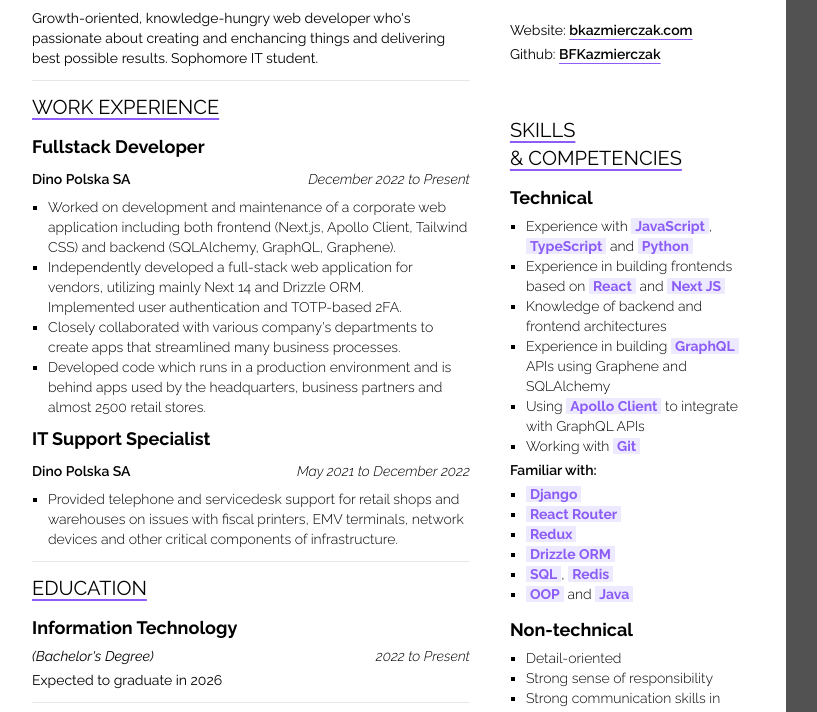
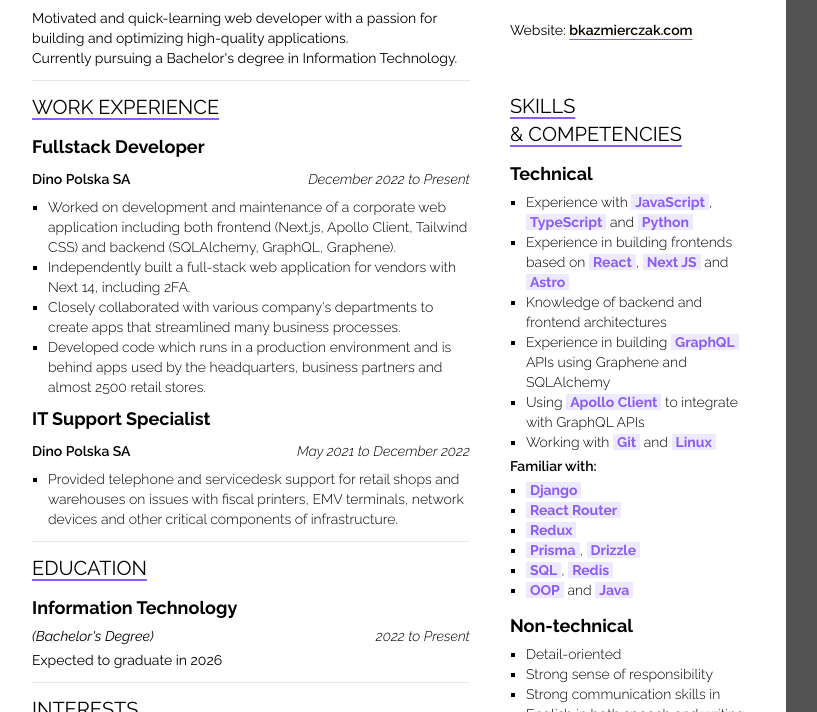
Before and after one commit to BFKazmierczak/resume, a website: page index.html in a window 1280 px wide. Shown: the part 88-800 px from the top of the page, without its empty margins (8-825 px from the left). Drawn offline with Linux system fonts and the light colour scheme.

Commit message:
november 2024 update

```diff
--- a/index.html
+++ b/index.html
@@ -21,9 +21,10 @@
           <span class="raleway-bold text-3xl">Bartłomiej Kaźmierczak</span>
 
           <span class="text-sm"
-            >Growth-oriented, knowledge-hungry web developer who's passionate
-            about creating and enchancing things and delivering best possible
-            results. Sophomore IT student.</span
+            >Motivated and quick-learning web developer with a passion for
+            building and optimizing high-quality applications. <br />
+            Currently pursuing a Bachelor's degree in Information
+            Technology.</span
           >
 
           <hr />
@@ -47,9 +48,8 @@
                 Tailwind CSS) and backend (SQLAlchemy, GraphQL, Graphene).
               </li>
               <li>
-                Independently developed a full-stack web application for
-                vendors, utilizing mainly Next 14 and Drizzle ORM.
-                <br />Implemented user authentication and TOTP-based 2FA.
+                Independently built a full-stack web application for vendors
+                with Next 14, including 2FA.
               </li>
               <li>
                 Closely collaborated with various company's departments to
@@ -152,7 +152,7 @@
             >
           </div>
 
-          <div>
+          <!-- <div>
             <span>Github:</span>
 
             <a
@@ -161,7 +161,7 @@
               target="_blank"
               >BFKazmierczak</a
             >
-          </div>
+          </div> -->
         </div>
 
         <div class="flex flex-col gap-y-3 mt-[2.25rem]">
@@ -181,8 +181,9 @@
 
               <li>
                 Experience in building frontends based on
-                <span class="keyword">React</span> and
-                <span class="keyword">Next JS</span>
+                <span class="keyword">React</span>,
+                <span class="keyword">Next JS</span> and
+                <span class="keyword">Astro</span>
               </li>
 
               <li>Knowledge of backend and frontend architectures</li>
@@ -201,7 +202,8 @@
 
               <li>
                 Working with
-                <span class="keyword">Git</span>
+                <span class="keyword">Git</span> and
+                <span class="keyword">Linux</span>
               </li>
             </ul>
 
@@ -222,7 +224,10 @@
                 <span class="keyword">Redux</span>
               </li>
 
-              <li><span class="keyword">Drizzle ORM</span></li>
+              <li>
+                <span class="keyword">Prisma</span>,
+                <span class="keyword">Drizzle</span>
+              </li>
 
               <li>
                 <span class="keyword">SQL</span>,
@@ -248,7 +253,7 @@
                 Strong communication skills in English in both speech and
                 writing
               </li>
-              <li>Strong desire to develop personal skills and strengths</li>
+              <li>Eager to develop personal skills and strengths</li>
             </ul>
           </div>
 
```
